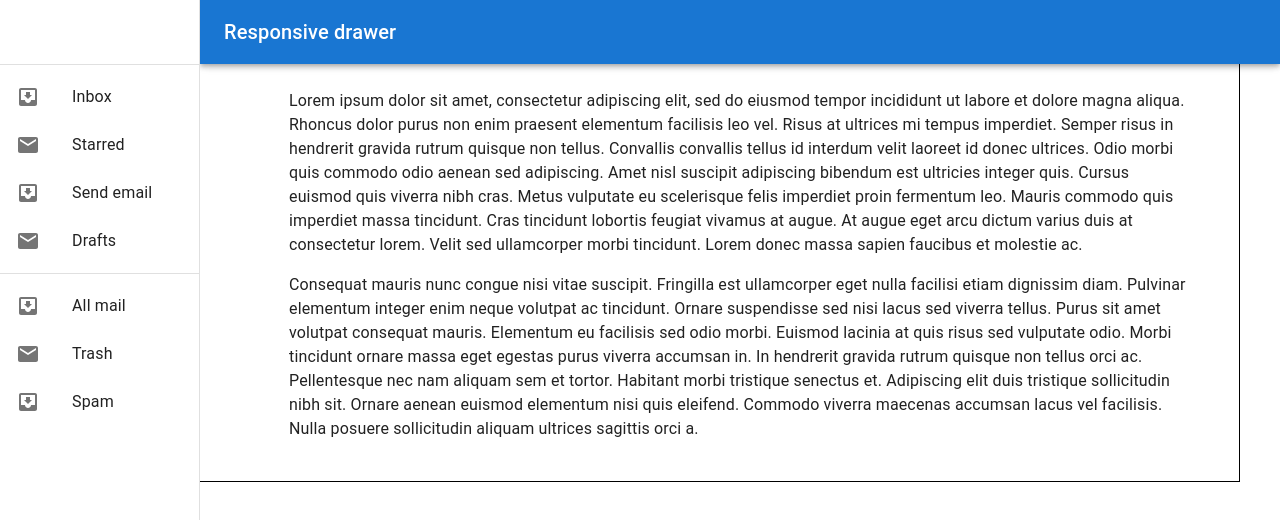
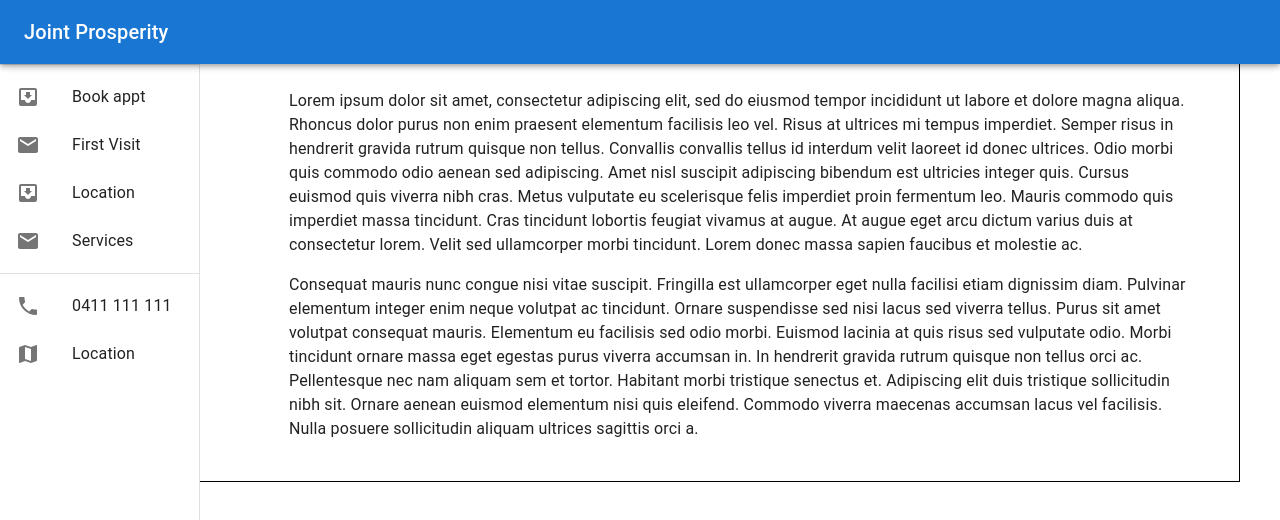
Before and after one commit to DarryllRobinson/joint_prosperity, a React (Create React App) app: page / in a window 1280 px wide. Shown: the top 520 px of the page. Built offline with nearby package versions, Linux system fonts and the light colour scheme.

Commit message:
Made the AppBar full width and responsive

```diff
--- a/src/components/ResponsiveDrawer.js
+++ b/src/components/ResponsiveDrawer.js
@@ -13,12 +13,15 @@ import ListItemIcon from '@mui/material/ListItemIcon';
 import ListItemText from '@mui/material/ListItemText';
 import MailIcon from '@mui/icons-material/Mail';
 import MenuIcon from '@mui/icons-material/Menu';
+import MapIcon from '@mui/icons-material/Map';
+import PhoneIcon from '@mui/icons-material/Phone';
+//import Placeholder from '@mui/material/Placeholder';
 import Toolbar from '@mui/material/Toolbar';
 import Typography from '@mui/material/Typography';
 
 const drawerWidth = 200;
 
-export default function ResponsiveDrawer(props: Props) {
+export default function ResponsiveDrawer(props) {
     const { window } = props;
     const [mobileOpen, setMobileOpen] = React.useState(false);
 
@@ -31,7 +34,7 @@ export default function ResponsiveDrawer(props: Props) {
             <Toolbar />
             <Divider />
             <List>
-                {['Inbox', 'Starred', 'Send email', 'Drafts'].map((text, index) => (
+                {['Book appt', 'First Visit', 'Location', 'Services'].map((text, index) => (
                     <ListItem key={text} disablePadding>
                         <ListItemButton>
                             <ListItemIcon>
@@ -44,11 +47,11 @@ export default function ResponsiveDrawer(props: Props) {
             </List>
             <Divider />
             <List>
-                {['All mail', 'Trash', 'Spam'].map((text, index) => (
+                {['0411 111 111', 'Location'].map((text, index) => (
                     <ListItem key={text} disablePadding>
                         <ListItemButton>
                             <ListItemIcon>
-                                {index % 2 === 0 ? <InboxIcon /> : <MailIcon />}
+                                {index % 2 === 0 ? <PhoneIcon /> : <MapIcon />}
                             </ListItemIcon>
                             <ListItemText primary={text} />
                         </ListItemButton>
@@ -66,8 +69,8 @@ export default function ResponsiveDrawer(props: Props) {
             <AppBar
                 position="fixed"
                 sx={{
-                    width: { sm: `calc(100% - ${drawerWidth}px)` },
                     ml: { sm: `${drawerWidth}px` },
+                    zIndex: (theme) => theme.zIndex.drawer + 1
                 }}
             >
                 <Toolbar>
@@ -81,7 +84,7 @@ export default function ResponsiveDrawer(props: Props) {
                         <MenuIcon />
                     </IconButton>
                     <Typography variant="h6" noWrap component="div">
-                        Responsive drawer
+                        Joint Prosperity
                     </Typography>
                 </Toolbar>
             </AppBar>
```
